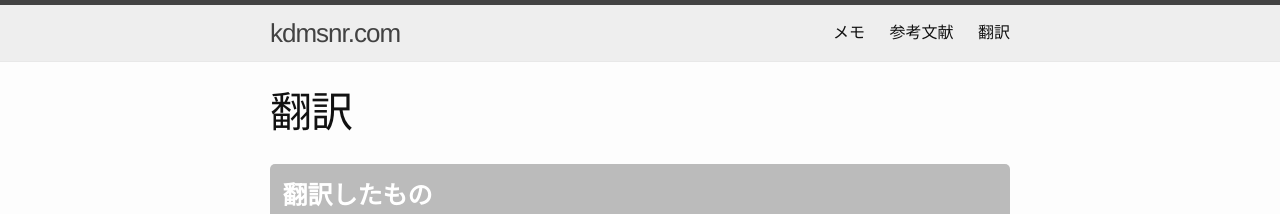
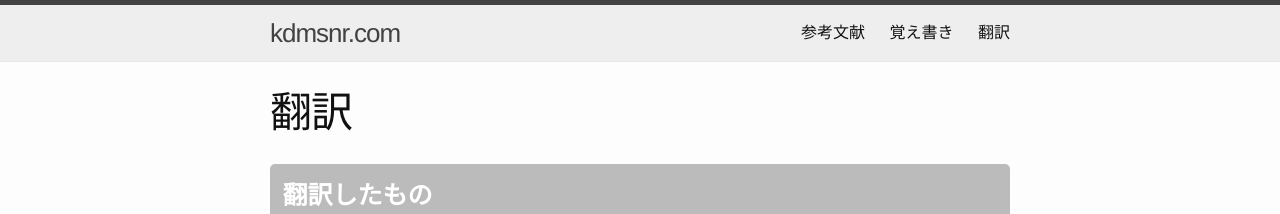
Before and after one commit to kdmsnr/kdmsnr.github.io, a Jekyll site: the page built from translations/index.md, in a window 1280 px wide. Shown: the top 214 px of the page. Built offline with Jekyll 4.4.1, drawn with Linux system fonts in a browser that asks for light colours; Markdown is read by kramdown in place of the engine named in the settings; comment, search, counter and statistics services are not loaded.

Commit message:
Change menu

```diff
--- a/_includes/header.html
+++ b/_includes/header.html
@@ -14,8 +14,8 @@
       </a>
 
       <div class="trigger">
-<a class="page-link" href="/notes/">メモ</a>
 <a class="page-link" href="/bib/">参考文献</a>
+<a class="page-link" href="/notes/">覚え書き</a>
 <a class="page-link" href="/translations/">翻訳</a>
         {% for page in site.pages %}
           {% if page.title %}
```
